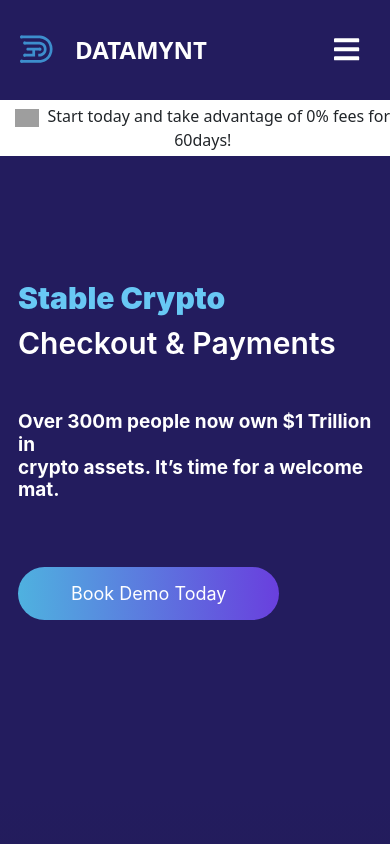
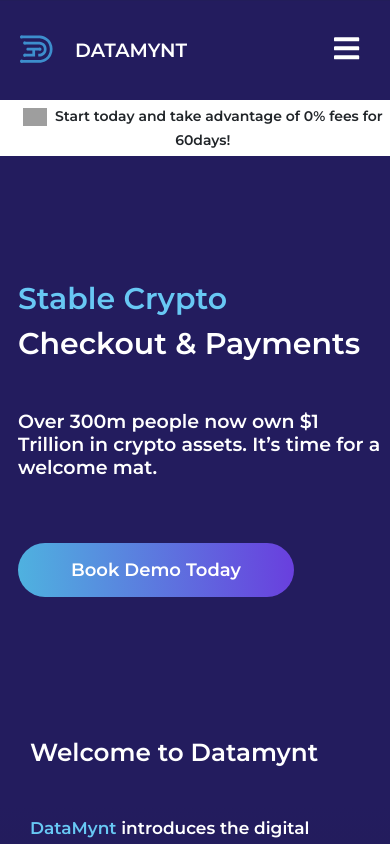
Before and after one commit to Arinzemike1/datamynt, a Next.js app: page / in a window 390 px wide. Shown: the top 844 px of the page. Built offline with nearby package versions, Linux system fonts and the light colour scheme; grey boxes are pictures that could not be loaded.

Commit message:
Modify styles

```diff
--- a/components/HomePage/Home.module.scss
+++ b/components/HomePage/Home.module.scss
@@ -21,6 +21,10 @@
     img {
         max-width: 100%;
     }
+
+    span {
+        font-size: 14px;
+    }
 }
 
 .secondaryColor {
@@ -28,7 +32,7 @@
 }
 
 .headlineText {
-    padding: 200px 90px;
+    padding: 180px 90px;
     color: #fff;
 
     img {
@@ -48,8 +52,7 @@
 
 
     h5 {
-        font-size: 63px;
-        font-family: 'Inter', sans-serif;
+        font-size: 59px;
         font-weight: 600 !important;
         line-height: 80px;
 
@@ -65,9 +68,7 @@
     }
 
     h6 {
-        font-size: 25px;
-        font-family: 'Inter', sans-serif;
-        font-weight: 700;
+        font-size: 22px;
         margin-top: 45px;
 
         @include phone {
@@ -83,7 +84,6 @@
     color: #fff;
     height: 41px;
     outline: none;
-    font-family: 'Inter', sans-serif;
     border-radius: 50px;
     background-image: $button-color;
 
@@ -133,7 +133,6 @@
         }
 
         h2 {
-            font-family: 'Inter', sans-serif;
             font-weight: 700;
         }
     }
@@ -421,7 +420,7 @@
     }
 
     p {
-        font-size: 17px;
+        font-size: 15px;
 
         @include phone {
             width: 100%;
@@ -455,7 +454,7 @@
                 margin-right: 20px;
                 text-decoration: none;
                 font-weight: 600;
-                font-size: 17px;
+                font-size: 14px;
                 margin-top: 20px;
             }
         }
@@ -476,6 +475,7 @@
     text-align: center;
     background-color: $primary-color;
     margin-bottom: 0;
+    font-size: 14px;
     padding: 10px 0;
     color: #fff;
     margin-right: -12px;
--- a/components/HomePage/index.js
+++ b/components/HomePage/index.js
@@ -31,7 +31,7 @@
                 <div className="row">
                     <div className={`col-lg-7 col-12 ${Style.headlineText}`} data-aos="fade-up" data-aos-duration="1000">
                         <h5><b className={Style.secondaryColor}>Stable Crypto</b><br /> Checkout & Payments</h5>
-                        <h6>Over 300m people now own $1 Trillion in <br /> crypto assets. It’s time for a welcome mat.</h6>
+                        <h6>Over 300m people now own $1 Trillion in crypto assets. It’s time for a welcome mat.</h6>
 
                         <div className="mt-5 pt-3">
                             <a href="#" className={Style.ctaBtn}>Book Demo Today</a>
@@ -39,13 +39,13 @@
                     </div>
 
                     <div className='col-md-5 mt-4 d-lg-block d-none' data-aos="fade-left" data-aos-duration="1000">
-                        <img src="https://datamynt.com/nextimg/%2Fdatamynt-app.png/3840/75?url=%2Fdatamynt-app.png&w=3840&q=75" width="630" height="702" alt="" />
+                        <img src="https://datamynt.com/nextimg/%2Fdatamynt-app.png/3840/75?url=%2Fdatamynt-app.png&w=3840&q=75" width="534" height="595" alt="" />
                     </div>
                 </div>
 
                 <div className={`row ${Style.welcomeSection}`}>
-                    <div className="col-md-6 d-lg-block d-none" data-aos="fade-right" data-aos-duration="2000">
-                        <img src="https://datamynt.com/iphone-header.png" width="636" style={{ marginTop: "-100px" }} alt="" />
+                    <div className="col-md-6 d-lg-block d-none mt-5" data-aos="fade-right" data-aos-duration="1000">
+                        <img src="https://datamynt.com/iphone-header.png" width="520" height="419" style={{ marginTop: "-100px" }} alt="" />
                     </div>
 
                     <div className={`col-md-6 col-12 ${Style.welcomeText}`} data-aos="fade-left" data-aos-duration="1000">
@@ -135,7 +135,7 @@
             <section id="transaction-section">
                 <div className={`text-center ${Style.transactionSection}`} data-aos="fade-up" data-aos-duration="1000">
                     <span><b>New Partners, Sellers and Merchants</b></span>
-                    <h2 className='mb-5'><b>Get 0% Transaction Fees for 60 days</b></h2>
+                    <h3 className='mb-5'><b>Get 0% Transaction Fees for 60 days</b></h3>
                     <a href="#" className={Style.ctaBtn}>Book Demo Today</a>
                 </div>
             </section>
@@ -206,7 +206,7 @@
             </section>
 
             <section id="powerful-tools">
-                <h2 className='text-lg-center text-left ps-lg-0 ps-4 mt-5 fw-bold'>Simple, powerful tools to help you integrate and analyse crpyto for <br /> your business</h2>
+                <h4 className='text-lg-center text-left ps-lg-0 ps-4 mt-5 fw-bold'>Simple, powerful tools to help you integrate and analyse crpyto for <br /> your business</h4>
                 <div className={`row ${Style.powerfulTools}`}>
                     <div className="col-md-7" data-aos="fade-right" data-aos-duration="2000">
                         <ul>
@@ -300,7 +300,7 @@
 
             <section id="recognition-section">
                 <div className={`row ${Style.recognitionSection}`}>
-                    <h2 className='fw-bold text-center text-white mb-5 mt-5' data-aos="fade-left" data-aos-duration="2000">We’ve been recognized for the work we do</h2>
+                    <h3 className='fw-bold text-center text-white mb-5 mt-5' data-aos="fade-left" data-aos-duration="2000">We’ve been recognized for the work we do</h3>
                     <div className="col-lg-4" data-aos="flip-up" data-aos-duration="2000">
                         <img src="https://datamynt.com/_next/image?url=%2Ffintech.svg&w=828&q=75" width="400" alt="" />
                     </div>
@@ -356,7 +356,7 @@
 
             <section id="contact-us">
                 <div className={`row text-white ${Style.contactUs}`}>
-                    <h2 className='fw-bold text-center'>Connect with us to get started</h2>
+                    <h3 className='fw-bold text-center'>Connect with us to get started</h3>
                     <div className="mt-3 pt-3 text-center">
                         <a href="#" className={Style.ctaBtn}>Book Demo Today</a>
                     </div>
--- a/components/Navbar/Nav.module.scss
+++ b/components/Navbar/Nav.module.scss
@@ -100,7 +100,7 @@
     color: #fff;
     cursor: pointer;
     text-decoration: none;
-    font-size: 1.5rem;
+    font-size: 1.2rem;
     font-weight: bold;
 
     &:hover {
@@ -130,10 +130,8 @@
     height: 100%;
     padding-left: 11px;
     padding-right: 18px;
-    font-weight: 600;
-    font-size: 17px;
+    font-size: 14px;
     color: #fff;
-    font-family: 'Inter', sans-serif;
     cursor: pointer;
     transition: 0.3s ease-in-out;
 
@@ -153,8 +151,7 @@
     color: #fff;
     font-weight: 600;
     border: 2px solid #fff;
-    font-size: 16px;
-    font-family: 'Inter', sans-serif;
+    font-size: 13px;
     border-radius: 50px;
     line-height: 36px;
     background-color: transparent;
--- a/styles/App.scss
+++ b/styles/App.scss
@@ -1,7 +1,9 @@
 @import "./shared-styles";
 @import "./node_modules/bootstrap/scss/bootstrap-grid";
 @import "./node_modules/bootstrap/scss/bootstrap-utilities";
+@import url('https://fonts.googleapis.com/css2?family=Montserrat:wght@600&display=swap');
 
 html, body {
     overflow-x: hidden;
+    font-family: 'Montserrat', sans-serif !important;
 }
```
